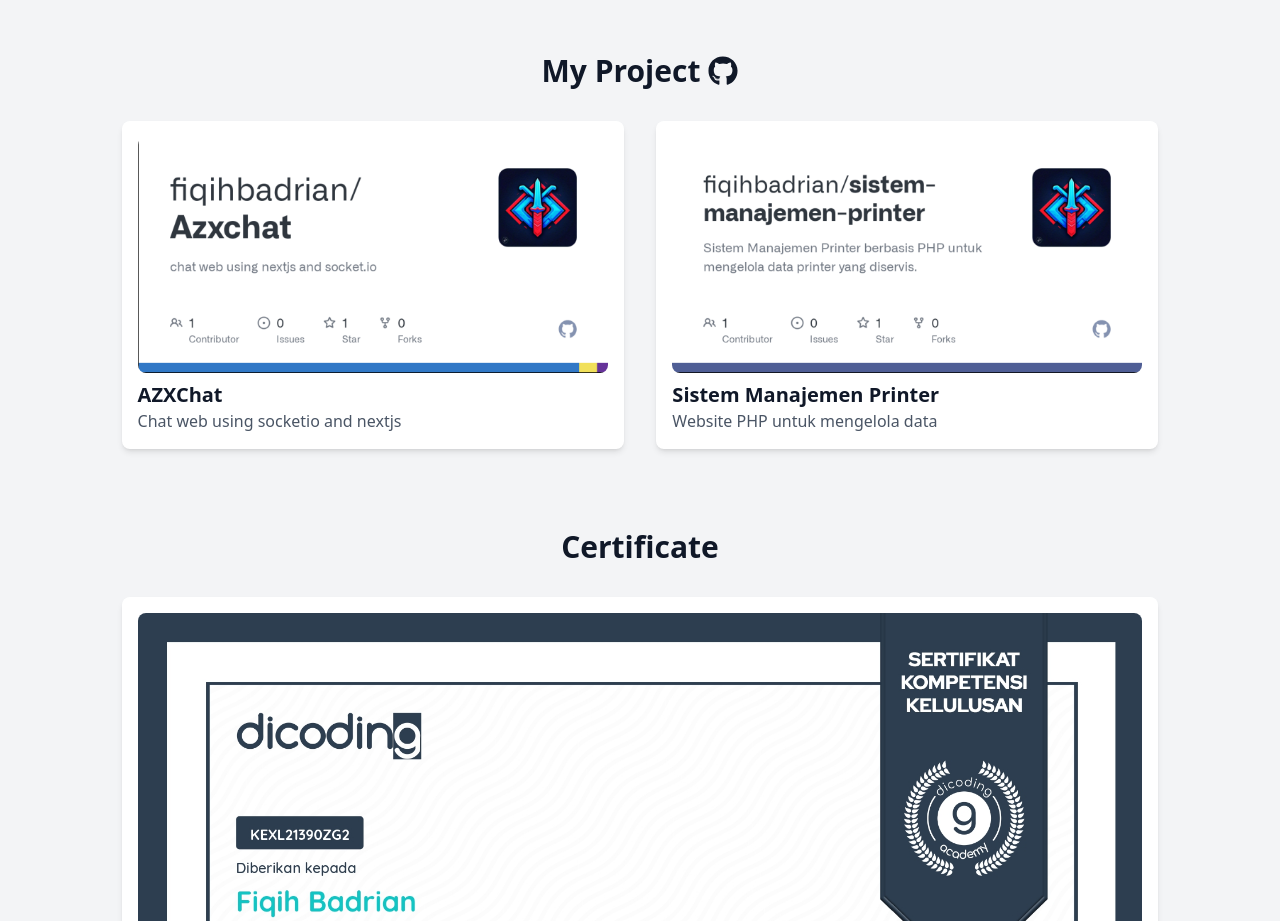
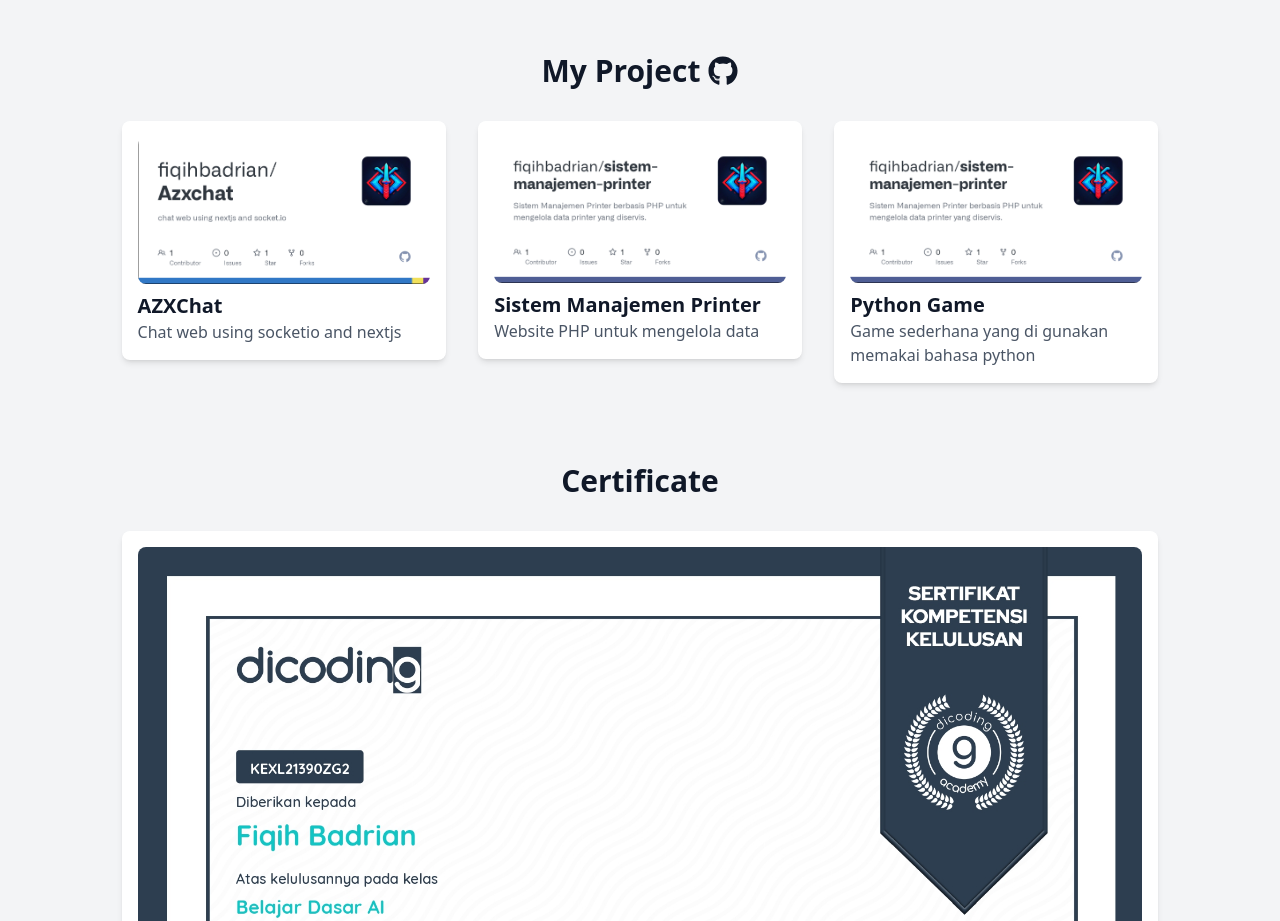
Before and after one commit to fiqhbdr/portofolio, a Next.js app: page / in a window 1280 px wide. Shown: the part 1200-2121 px from the top of the page. Built offline with nearby package versions, Linux system fonts and the light colour scheme.

Commit message:
Update page.tsx

```diff
--- a/app/page.tsx
+++ b/app/page.tsx
@@ -48,6 +48,11 @@ export default function Home() {
             <h2 className='text-lg md:text-xl font-semibold text-gray-900 dark:text-white mt-2 transition-colors'>Sistem Manajemen Printer</h2>
             <p className='text-gray-600 dark:text-gray-300 text-sm md:text-base transition-colors'>Website PHP untuk mengelola data</p>
           </div></Link>
+          <Link href="https://github.com/fiqihbadrian/Python-Game-Loncat" target='_blank'><div className='card-item bg-white dark:bg-[#1e2a47] p-4 rounded-lg w-full sm:w-80 md:w-auto shadow-md transition-colors' data-aos="zoom-in" data-aos-delay="400">
+            <Image src="/images/smp.png" width={300} height={200} alt="Project 2" className='rounded-lg w-full h-auto'/>
+            <h2 className='text-lg md:text-xl font-semibold text-gray-900 dark:text-white mt-2 transition-colors'>Python Game</h2>
+            <p className='text-gray-600 dark:text-gray-300 text-sm md:text-base transition-colors'>Game sederhana yang di gunakan memakai bahasa python</p>
+          </div></Link>
         </div>
       </section>
 
```
